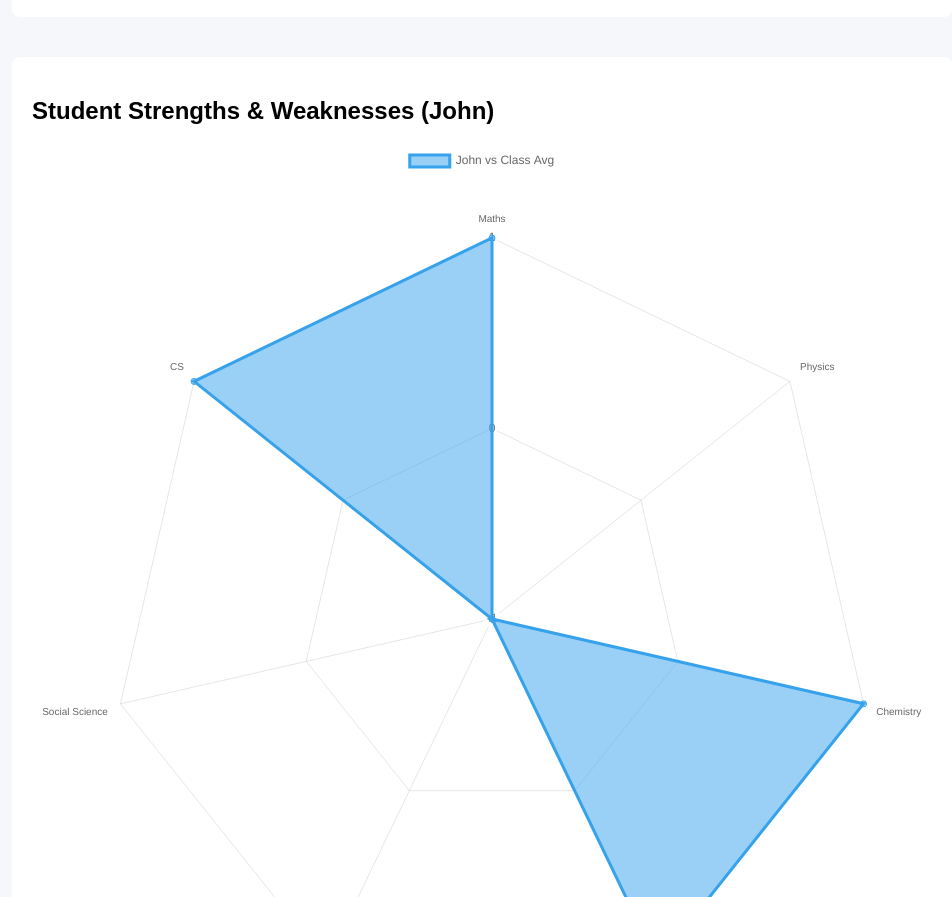
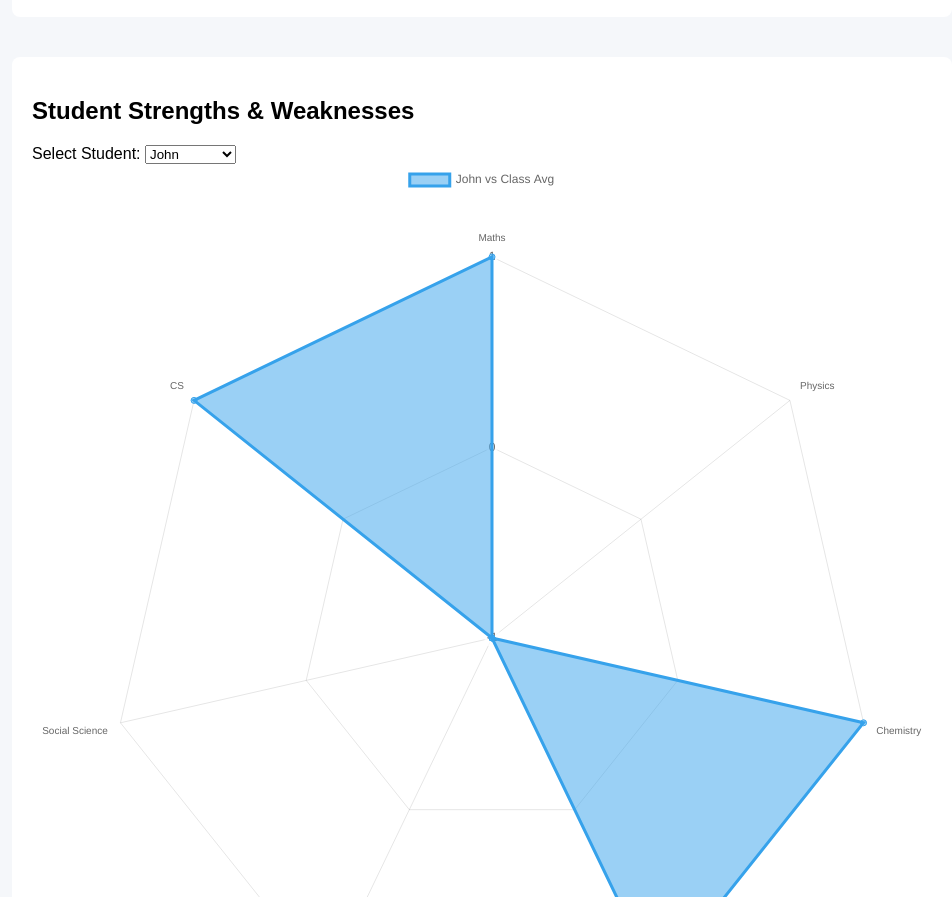
Before and after one commit to rjasial/Teacher-logical-Project, a website: page dashboard.html in a window 1280 px wide. Shown: the part 1265-2162 px from the top of the page, without its empty margins (158-1110 px from the left). Drawn offline with nearby package versions, Linux system fonts and the light colour scheme.

Commit message:
Added Functionality
Made more dynamic to check student averages.

```diff
--- a/dashboard.html
+++ b/dashboard.html
@@ -42,29 +42,37 @@
   </div>
 
   <div class="chart-container">
-    <h2>Student Strengths & Weaknesses (John)</h2>
+    <h2>Student Strengths & Weaknesses</h2>
+
+    <label for="studentSelect">Select Student: </label>
+    <select id="studentSelect"></select>
+
     <canvas id="radarChart"></canvas>
   </div>
+
 
 
  <!-- Chart.js CDN -->
  <script src="https://cdn.jsdelivr.net/npm/chart.js"></script>
 
  <script>
-    fetch("./output/dashboardData.json")
+  // Avoid caching so you always get the latest JSON after running node src/index.js
+  fetch("./output/dashboardData.json?v=" + Date.now())
     .then((res) => res.json())
     .then((data) => {
       console.log("✅ Dashboard data loaded:", data);
 
-        // ✅ Support either key name (subjectStats OR subjectStatistics)
+      // -------- Shared: subjectStats --------
       const subjectStats = data.subjectStats || data.subjectStatistics;
 
-        if (!subjectStats || !Array.isArray(subjectStats)) {
-          console.error("subjectStats data missing or not an array:", subjectStats);
+      if (!Array.isArray(subjectStats) || subjectStats.length === 0) {
+        console.error("❌ subjectStats missing/empty:", subjectStats);
         return;
       }
 
       const labels = subjectStats.map((s) => s.subject);
+
+      // -------- Graph 1: Subject Averages --------
       const averages = subjectStats.map((s) => s.avg);
 
       const avgCtx = document.getElementById("avgChart");
@@ -72,18 +80,11 @@
         type: "bar",
         data: {
           labels,
-            datasets: [
-              {
-                label: "Average Marks",
-                data: averages
-              }
-            ]
+          datasets: [{ label: "Average Marks", data: averages }]
         },
         options: {
           responsive: true,
-            scales: {
-              y: { beginAtZero: true }
-            }
+          scales: { y: { beginAtZero: true } }
         }
       });
 
@@ -112,66 +113,83 @@
         }
       });
 
+      // -------- Graph 3: Student Comparison (Radar - Dynamic) --------
+      const comparisons = data.studentComparisons; // must be an array now
 
-      // -------- Graph 3: Student Comparison (Radar) --------
-const comparisons = data.studentComparisons;
-if (!comparisons || !Array.isArray(comparisons) || comparisons.length === 0) {
+
+      if (!Array.isArray(comparisons) || comparisons.length === 0) {
         console.error("studentComparisons missing/empty:", comparisons);
         return;
       }
 
-const john = comparisons[0]; // first student (John)
-const comparisonMap = john.comparison; // { Maths: "above average", ... }
+      const selectEl = document.getElementById("studentSelect");
+      if (!selectEl) {
+        console.error(" Could not find select#studentSelect");
+        return;
+      }
 
-// Use the same subject order as the charts
-const radarLabels = labels;
+      // Fill dropdown
+      selectEl.innerHTML = "";
+      comparisons.forEach((c, idx) => {
+        const opt = document.createElement("option");
+        opt.value = String(idx);
+
+        // Support either key name just in case
+        const displayName = c.studentName || c.name || `Student ${idx + 1}`;
+        opt.textContent = displayName;
+
+        selectEl.appendChild(opt);
+      });
 
       // Convert text -> number
-const radarValues = radarLabels.map((subj) => {
-  const status = comparisonMap[subj];
-
+      function statusToValue(status) {
         if (status === "above average") return 1;
         if (status === "equal to average" || status === "equal average") return 0;
         if (status === "below average") return -1;
+        return 0;
+      }
 
-  return 0; // fallback if missing
-});
+      function buildRadarValues(studentObj) {
+        const map = studentObj.comparison || {};
+        return labels.map((subj) => statusToValue(map[subj]));
+      }
 
       const radarCtx = document.getElementById("radarChart");
+      const first = comparisons[0];
 
-new Chart(radarCtx, {
+      const radarChart = new Chart(radarCtx, {
         type: "radar",
         data: {
-    labels: radarLabels,
+          labels,
           datasets: [
             {
-        label: `${john.studentName} vs Class Avg`,
-        data: radarValues
+              label: `${first.studentName || first.name} vs Class Avg`,
+              data: buildRadarValues(first)
             }
           ]
         },
         options: {
           responsive: true,
           scales: {
-      r: {
-        min: -1,
-        max: 1,
-        ticks: { stepSize: 1 }
-      }
+            r: { min: -1, max: 1, ticks: { stepSize: 1 } }
           }
         }
       });
 
+      // Ensure first option is selected and visible
+      selectEl.value = "0";
 
-
+      // Update radar on change
+      selectEl.addEventListener("change", () => {
+        const chosen = comparisons[Number(selectEl.value)];
+        radarChart.data.datasets[0].label = `${chosen.studentName || chosen.name} vs Class Avg`;
+        radarChart.data.datasets[0].data = buildRadarValues(chosen);
+        radarChart.update();
+      });
     })
     .catch((err) => {
-        console.error("Failed to load dashboardData.json:", err);
+      console.error("❌ Failed to load dashboardData.json:", err);
     });
-
-
-
-
 </script>
 
 
--- a/src/index.js
+++ b/src/index.js
@@ -200,10 +200,17 @@ console.log(subjectStat);
 //     }
 
 // }
+const studentComparisons = students.map((s) => {
+    const result = classroom.getStudentAboveBelowAverage(s.name);
+
+    return {
+      studentName: s.name,
+      comparison: result.comparison
+    };
+  });
 
 
-const studentComparison = classroom.getStudentAboveBelowAverage("John");
-console.log(studentComparison);
+console.log(studentComparisons);
 
 console.log("subj: ", subjectStat);
 
@@ -215,7 +222,7 @@ const outputFile = path.join(outputDir, "dashboardData.json");
 const dashboardData = {
     overallAveragePercentage: Number(overallAvg),
     subjectStats: subjectStat,
-    studentComparisons: [studentComparison]
+    studentComparisons: studentComparisons
   };
 
 
```
Also changed, not shown: output/dashboardData.json. Lines whose indentation alone changed are shown as unchanged.
